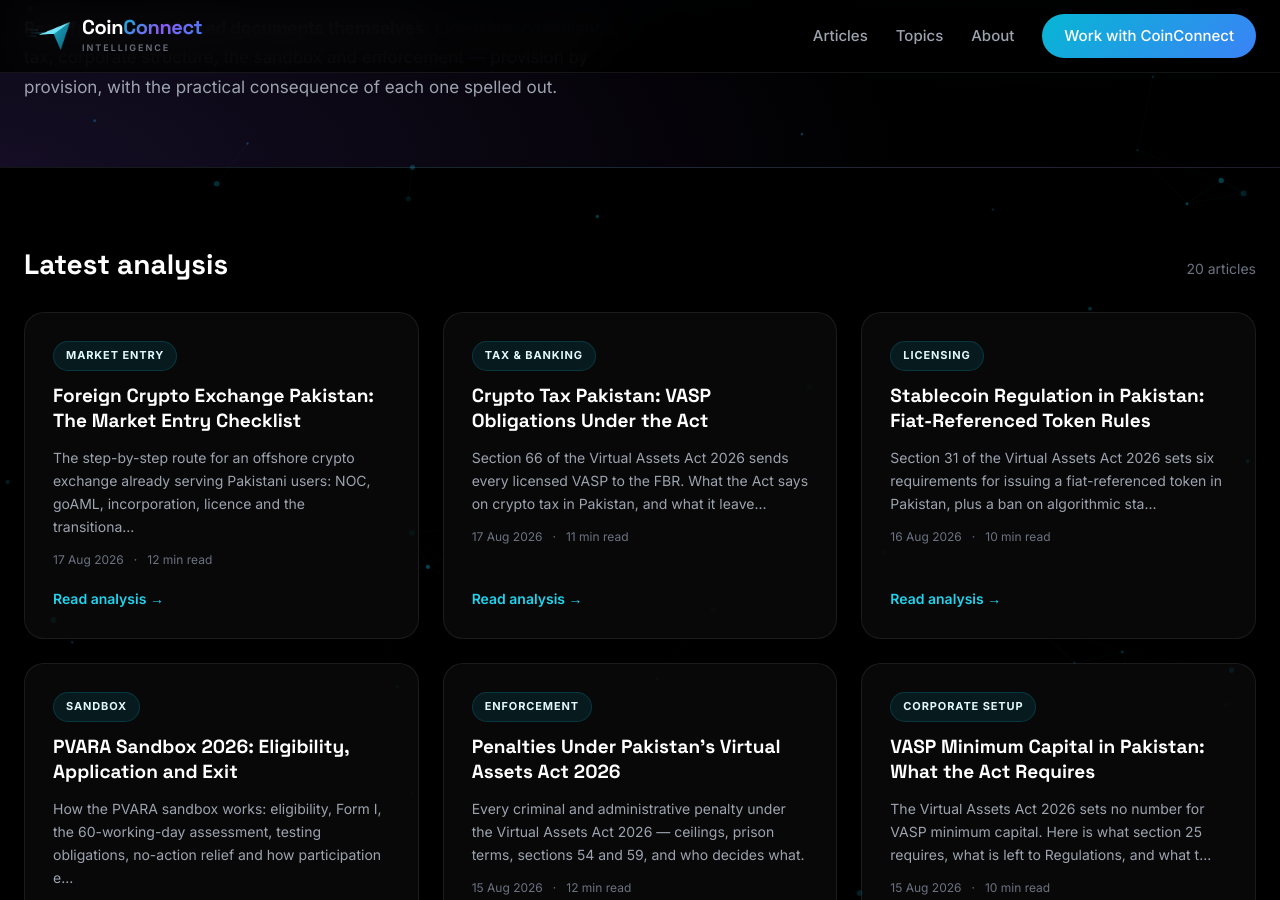
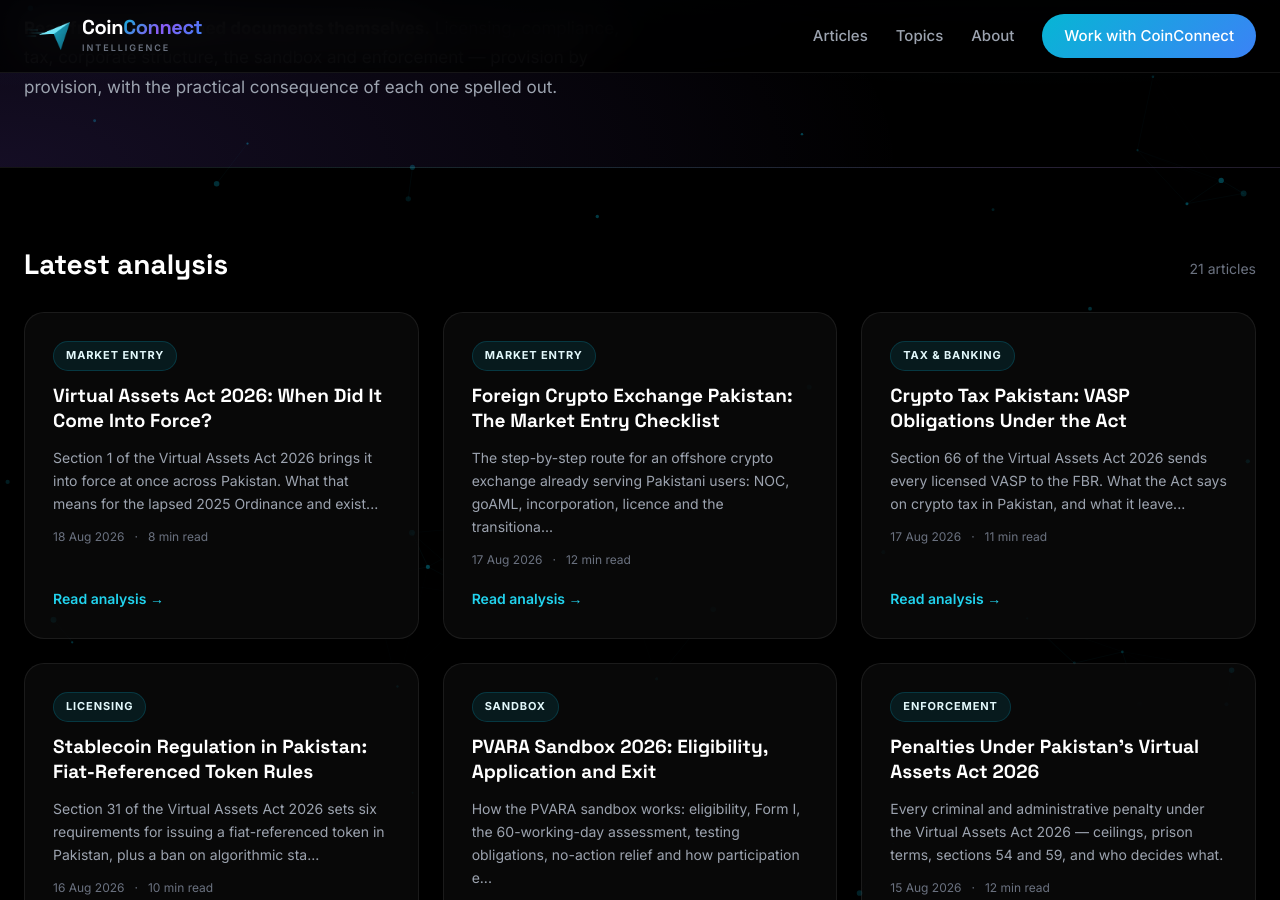
Before and after one commit to coinconnect-pk/coinconnect-pk.github.io, a Jekyll site: the page built from index.html, in a window 1280 px wide and 900 px high, scrolled down 447 px. Built offline with Jekyll 4.4.1, drawn with Linux system fonts in a browser that asks for light colours.

Commit message:
Publish article for 2026-08-18

```diff
--- a/_data/linkmap.yml
+++ b/_data/linkmap.yml
@@ -298,3 +298,6 @@ blog:
   - url: "https://blog.coinconnect.site/foreign-crypto-exchange-pakistan-the-market-entry-checklist/"
     title: "Foreign Crypto Exchange Pakistan: The Market Entry Checklist"
     topics: [foreign, crypto, exchange, market, entry, checklist]
+  - url: "https://blog.coinconnect.site/virtual-assets-act-2026-when-did-it-come-into-force/"
+    title: "Virtual Assets Act 2026: When Did It Come Into Force?"
+    topics: [virtual, assets, act, did, come, into, force, market, entry]
--- a/_data/published-log.csv
+++ b/_data/published-log.csv
@@ -19,3 +19,4 @@ date,source,title,words
 2026-08-16,queue,"Stablecoin Regulation in Pakistan: Fiat-Referenced Token Rules",2134
 2026-08-17,queue,"Crypto Tax Pakistan: VASP Obligations Under the Act",2260
 2026-08-17,queue,"Foreign Crypto Exchange Pakistan: The Market Entry Checklist",2534
+2026-08-18,queue,"Virtual Assets Act 2026: When Did It Come Into Force?",1723
```
Also changed, not shown: _posts/2026-08-18-virtual-assets-act-2026-when-did-it-come-into-force.md (renamed from _queue/021-virtual-assets-act-2026-when-did-it-come-into-force.md, +1 -1 lines).
